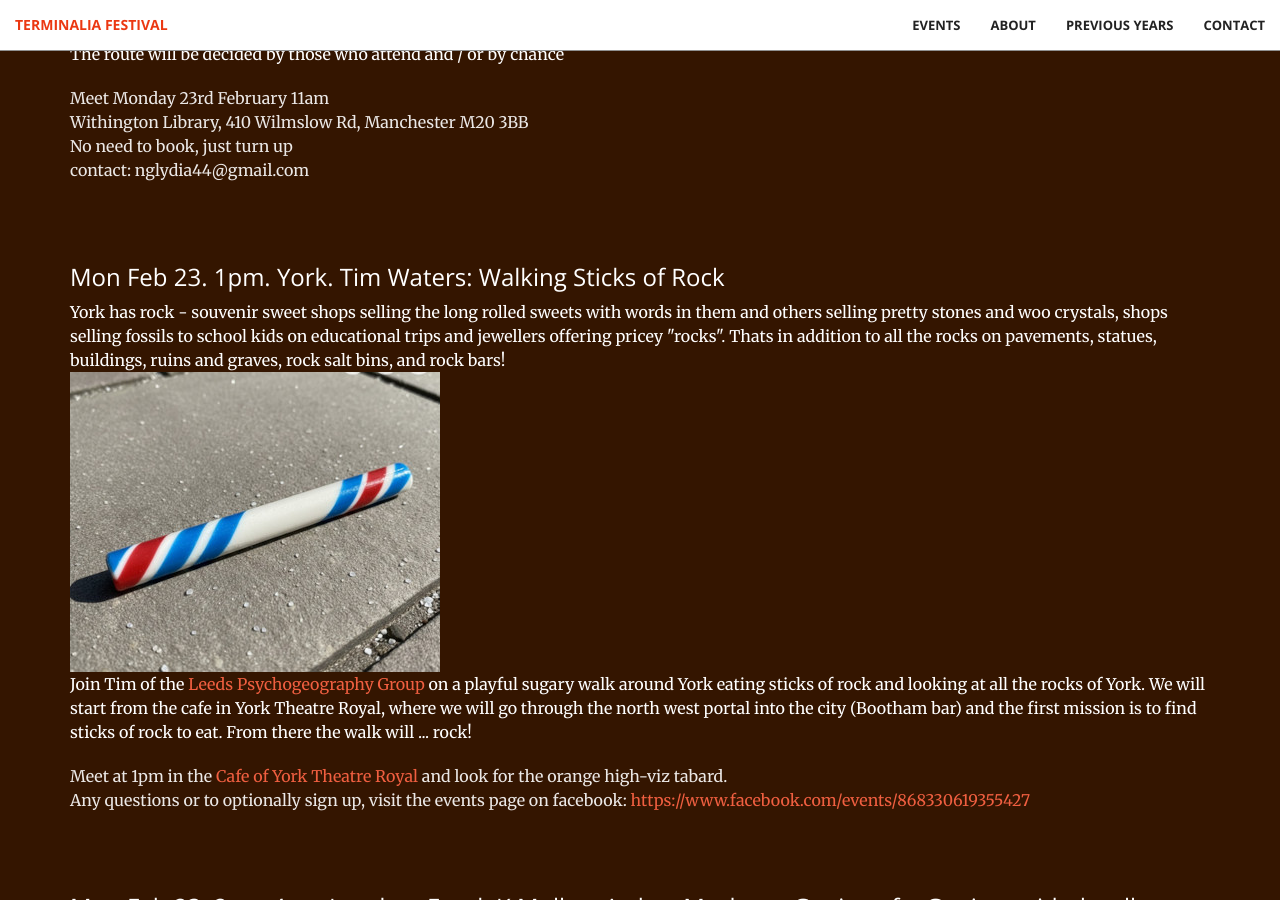
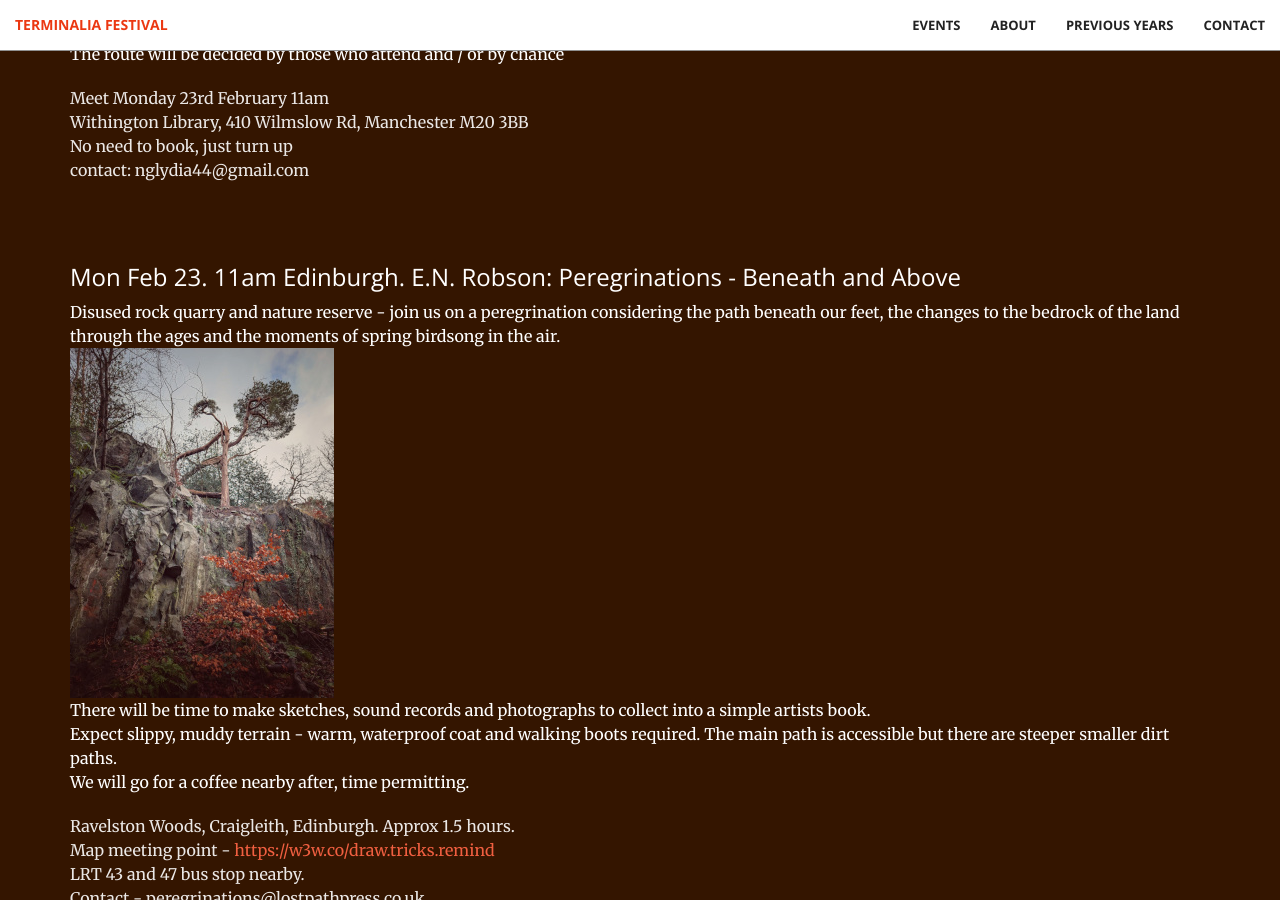
Before and after one commit to timwaters/terminalia, a Jekyll site: the page built from index.html, in a window 1280 px wide and 900 px high, scrolled down 8678 px. Built offline with Jekyll 4.4.1, drawn with Linux system fonts in a browser that asks for light colours; some of the changed text lies outside the part shown.

Commit message:
Add another edinburgh walk

```diff
--- a/_includes/events.html
+++ b/_includes/events.html
@@ -243,6 +243,32 @@ What three words ///fades.curving.rich
         </p>
       </div>
 
+
+      <div class="col-lg-12 col-lg-offset-0 text-left event">
+
+        <h3>Mon Feb 23. 11am Edinburgh. E.N. Robson: Peregrinations - Beneath and Above </h3>
+
+
+        <p class="text">
+      Disused rock quarry and nature reserve - join us on a peregrination considering the path beneath our feet, the changes to the bedrock of the land through the ages and the moments of spring birdsong in the air.
+      <br />
+          <img src="/img/past/2026/beneath.jpg" />
+      <br />
+      There will be time to make sketches, sound records and photographs to collect into a simple artists book.
+      <br />
+      Expect slippy, muddy terrain - warm, waterproof coat and walking boots required. The main path is accessible but there are steeper smaller dirt paths. <br />
+        We will go for a coffee nearby after, time permitting.
+        </p>
+        <p class="text-faded">
+          Ravelston Woods, Craigleith, Edinburgh. Approx 1.5 hours.<br />
+          Map meeting point - <a href="https://w3w.co/draw.tricks.remind">https://w3w.co/draw.tricks.remind</a> <br />
+        LRT 43 and 47 bus stop nearby.<br />
+        Contact - peregrinations@lostpathpress.co.uk<br />
+        Website - <a href="https://lostpathpress.co.uk/peregrinations/2026terminalia/">https://lostpathpress.co.uk/peregrinations/2026terminalia/</a>
+
+        </p>
+      </div>
+
       <div class="col-lg-12 col-lg-offset-0 text-left event">
 
         <h3>Mon Feb 23. 1pm. York. Tim Waters: Walking Sticks of Rock </h3>
```
Also changed, not shown: img/past/2026/beneath.jpg (added).
